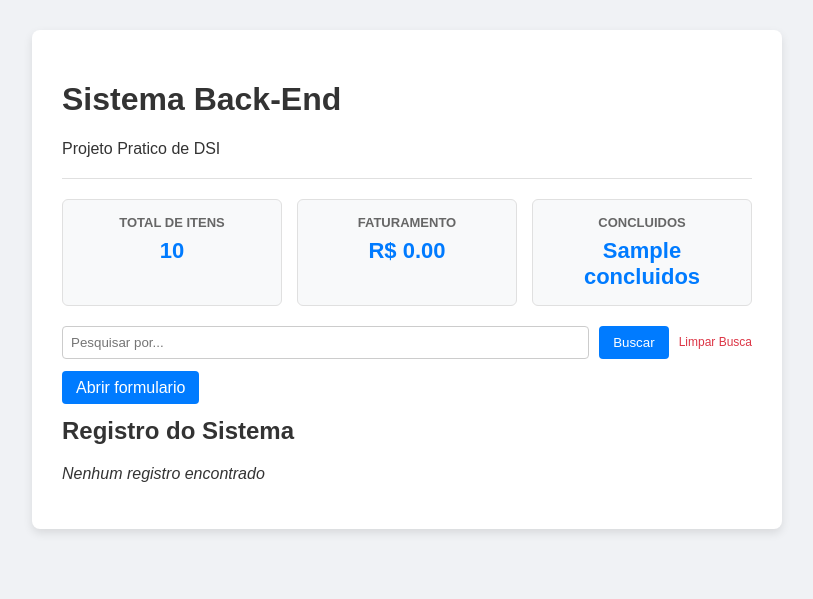
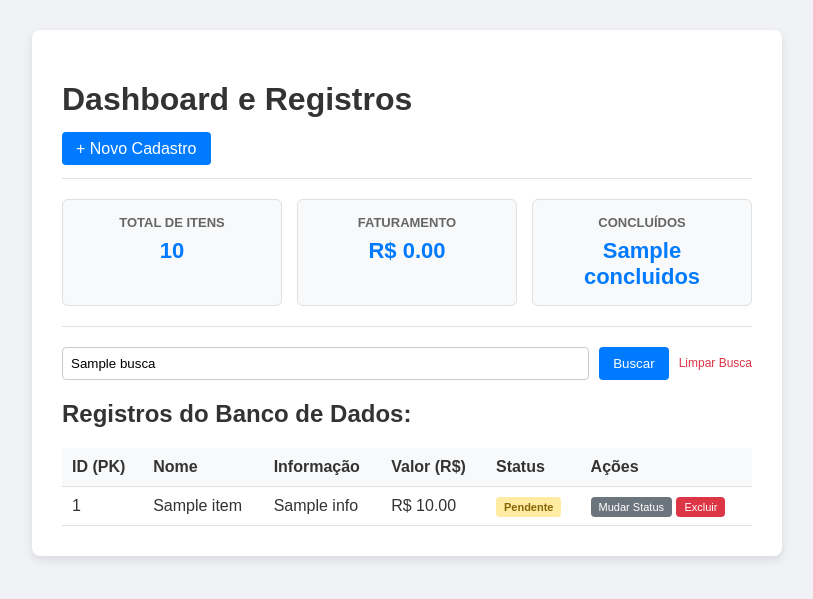
Before and after one commit to leonardoandrade020896-eng/ds1-teste-ex, a Flask app: template templates/index.html in a window 1280 px wide. Shown: the top 599 px of the page, without its empty margins (233-1046 px from the left). Run offline with Flask 3, Linux system fonts and the light colour scheme; the template is opened without the code that fills it: most values are stand-ins (such as "Sample title", 1, 10 or a date in 2020).

Commit message:
aula 26-08-26

```diff
--- /dev/null
+++ b/database.py
@@ -0,0 +1,5 @@
+# Importa o modulo SQLAlchemy que gerencia a conexão com o banco de dados
+from flask_sqlalchemy import SQLAlchemy
+
+# Criem a instancia do banco de dados
+db = SQLAlchemy()
--- a/templates/index.html
+++ b/templates/index.html
@@ -1,16 +1,19 @@
 <!DOCTYPE html>
-<html lang="en">
+<html lang="pt-br">
+
 <head>
     <meta charset="UTF-8">
-    <meta name="viewport" content="width=device-width, initial-scale=1.0">
-    <title>Document</title>
+    <title>Página Inicial - Dashboard</title>
     <link rel="stylesheet" href="{{ url_for('static', filename='style.css') }}">
 </head>
+
 <body>
     <div class="container">
-    <h1>Sistema Back-End</h1>
-    <p>Projeto Pratico de DSI</p>
+        <h1>Dashboard e Registros</h1>
+        <a href="/cadastro" class="btn">+ Novo Cadastro</a>
         <hr>
+
+        <!-- CARDS DE MÉTRICAS -->
         <div class="cards-grid">
             <div class="card">
                 <h3>Total de Itens</h3>
@@ -18,34 +21,36 @@
             </div>
             <div class="card">
                 <h3>Faturamento</h3>
-            <p class="numero">R$ {{ "%.2f" | format(faturamento) }}</p>
+                <p class="numero">R$ {{ "%.2f"|format(faturamento) }}</p>
             </div>
             <div class="card">
-            <h3>Concluidos</h3>
+                <h3>Concluídos</h3>
                 <p class="numero">{{ concluidos }}</p>
             </div>
         </div>
-    <form action="/" method="get" class="search-form">
-        <input type="text" name="busca" placeholder="Pesquisar por...">
-        <button class="submit">Buscar</button>
+
+        <hr>
+
+        <!-- FORMULÁRIO DE BUSCA -->
+        <form action="/" method="GET" class="search-form">
+            <input type="text" name="busca" placeholder="Pesquisar por nome..." value="{{ busca }}">
+            <button type="submit">Buscar</button>
             {% if busca %}
             <a href="/" class="btn-clear">Limpar Busca</a>
             {% endif %}
         </form>
-    <a href="/cadastro" class="btn">Abrir formulario</a>
 
-    <h2>Registro do Sistema</h2>
+        <h2>Registros do Banco de Dados:</h2>
 
-    {# Correção: 'length' com 'g' e 'th' em vez de 'tr' no cabeçalho #}
-    {% if cadastro | length == 0 %}
-        <p><em>Nenhum registro encontrado</em></p>
+        {% if cadastros|length == 0 %}
+        <p><em>Nenhum registro encontrado no banco.</em></p>
         {% else %}
         <table>
             <thead>
                 <tr>
-                    <th>#</th>
+                    <th>ID (PK)</th>
                     <th>Nome</th>
-                    <th>Informações</th>
+                    <th>Informação</th>
                     <th>Valor (R$)</th>
                     <th>Status</th>
                     <th>Ações</th>
@@ -54,27 +59,28 @@
             <tbody>
                 {% for item in cadastros %}
                 <tr>
-                    <td>{{ loop.index }}</td>
+                    <!-- Exibe o ID real gerado como chave primária do banco -->
+                    <td>{{ item.id }}</td>
                     <td>{{ item.nome }}</td>
                     <td>{{ item.info }}</td>
-
-                    <!-- Correção no fechamento das aspas do filtro de formatação -->
-                    <td>R$ {{ "%.2f" | format(item.valor) }}</td>
-
+                    <td>R$ {{ "%.2f"|format(item.valor) }}</td>
                     <td>
-                        <span class="badge {{ 'badge-success' if item.status == 'Concluido' else 'badge-secondary' }}">
+                        <span class="badge {{ 'badge-success' if item.status == 'Concluído' else 'badge-warning' }}">
                             {{ item.status }}
                         </span>
                     </td>
                     <td>
-                        <a href="/mudar-status/{{ loop.index0 }}" class="btn-action">Mudar Status</a>
-                        <a href="/excluir/{{ loop.index0 }}" class="btn-danger" onclick="return confirm('Deseja Excluir?')">Excluir</a>
+                        <!-- Passa o ID único do banco para a rota de alteração e exclusão -->
+                        <a href="/mudar-status/{{ item.id }}" class="btn-action">Mudar Status</a>
+                        <a href="/excluir/{{ item.id }}" class="btn-danger"
+                            onclick="return confirm('Deseja excluir do banco de dados?')">Excluir</a>
                     </td>
                 </tr>
-                {% endfor %} <!-- Correção: faltava o '%' -->
+                {% endfor %}
             </tbody>
         </table>
-    {% endif %} <!-- Correção: faltava o '%' -->
+        {% endif %}
     </div>
 </body>
+
 </html>
```
Also changed, not shown: models.py (added, +14 -0 lines), routes.py (added, +90 -0 lines), 1 other file. Lines whose indentation alone changed are shown as unchanged.
